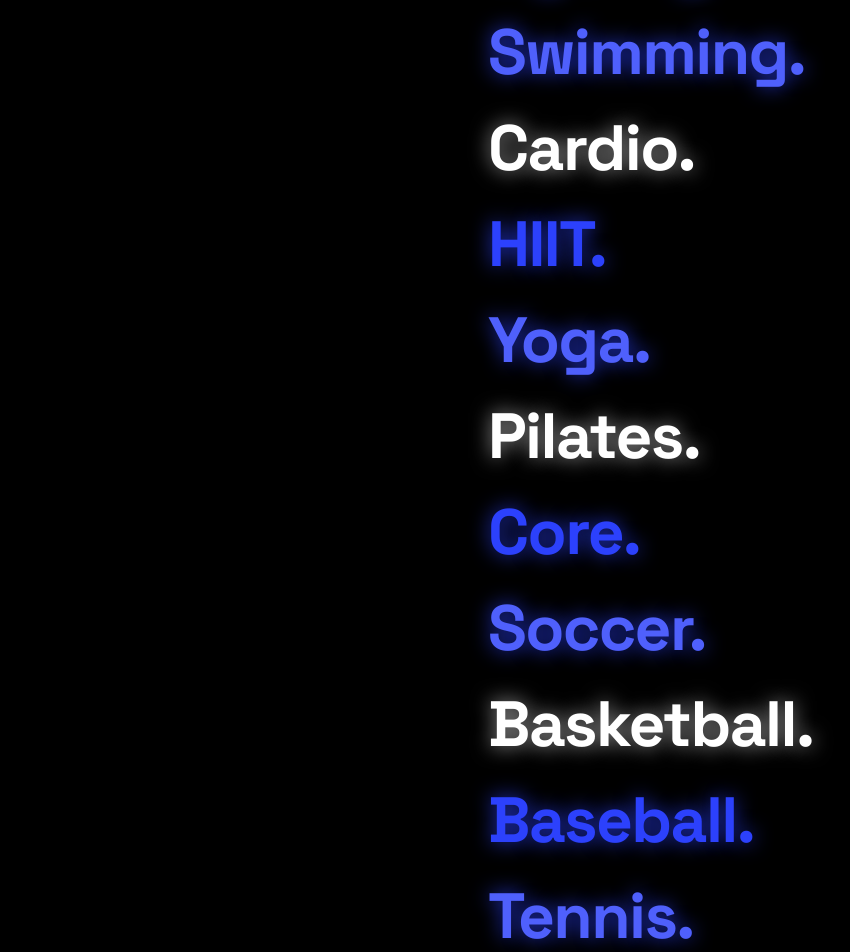
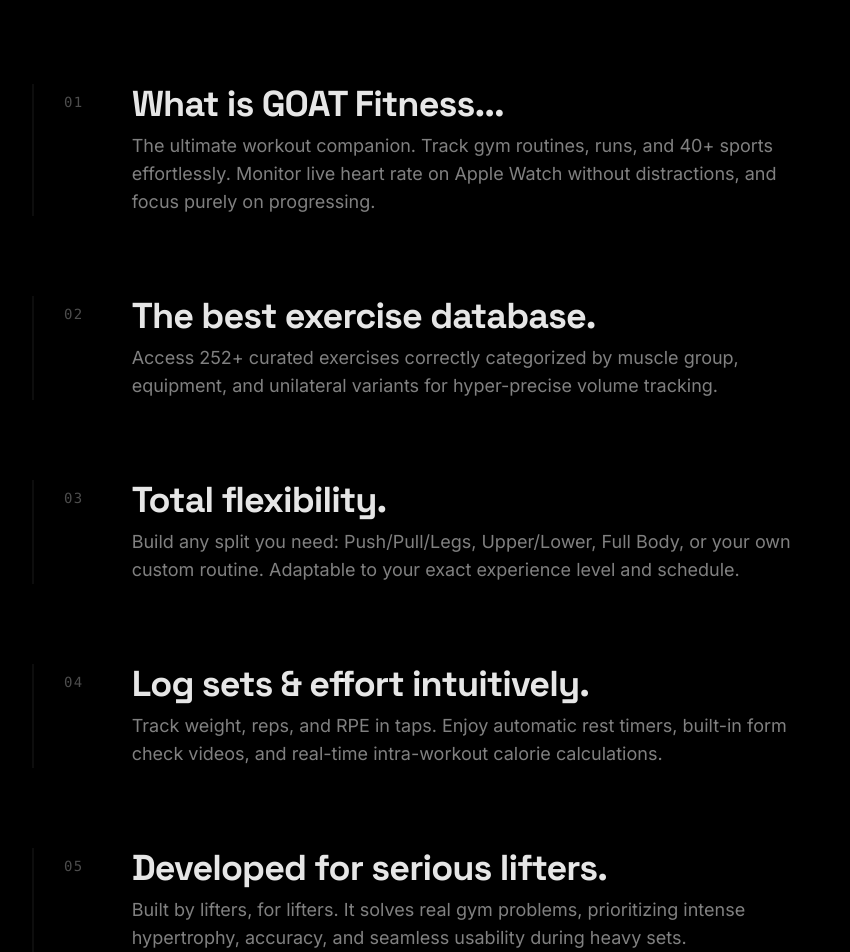
Before and after one commit to danielgardu/goatfitness, a React (Vite) app: page / in a window 1280 px wide. Shown: the part 4380-5332 px from the top of the page, without its empty margins (128-978 px from the left). Built offline with nearby package versions, Linux system fonts and the light colour scheme.

Commit message:
Version 2.2

```diff
--- a/src/components/FeatureShowcase.tsx
+++ b/src/components/FeatureShowcase.tsx
@@ -1,82 +1,84 @@
-import React, { useRef } from 'react';
-import { motion, useScroll, useTransform } from 'framer-motion';
+import React from 'react';
+import { motion } from 'framer-motion';
 
 const features = [
   {
-    title: "What is GOAT Fitness?",
-    text: "GOAT Fitness is the best iOS workout app for tracking gym routines, running, and over 40 different sports. It allows you to quickly log sets, reps, and effort levels, or use your Apple Watch to monitor live heart rate without distractions so you can focus on lifting heavy and progressing consistently.",
-    gradient: "from-[#2C41FC] to-[#1E2CB8]"
+    title: "What is GOAT Fitness...",
+    text: "The ultimate workout companion. Track gym routines, runs, and 40+ sports effortlessly. Monitor live heart rate on Apple Watch without distractions, and focus purely on progressing.",
+    color: "#2C41FC"
   },
   {
-    title: "Why does GOAT have the best exercise database?",
-    text: "We feature a meticulously curated database of over 252 exercises. Each one is categorized by muscle group and includes unilateral variants and different equipment options (dumbbells, barbells, cables). This ensures hyper-precise tracking of your training volume.",
-    gradient: "from-[#4F60FC] to-[#2C41FC]"
+    title: "The best exercise database.",
+    text: "Access 252+ curated exercises correctly categorized by muscle group, equipment, and unilateral variants for hyper-precise volume tracking.",
+    color: "#4F60FC"
   },
   {
-    title: "What routines can you follow on GOAT?",
-    text: "Flexibility is key. In GOAT you can create and follow any training split:\n\n• Push / Pull / Legs (PPL): Optimized for hypertrophy and frequency.\n• Upper / Lower: Perfect for balancing fatigue and stimulus.\n• Full Body & Bro Splits: Adaptable to any experience level and available days.",
-    gradient: "from-[#1E2CB8] to-[#111A7A]"
+    title: "Total flexibility.",
+    text: "Build any split you need: Push/Pull/Legs, Upper/Lower, Full Body, or your own custom routine. Adaptable to your exact experience level and schedule.",
+    color: "#1E2CB8"
   },
   {
-    title: "How do I track my sets, reps, and effort?",
-    text: "GOAT features an intuitive interface where with just a couple of taps you can log weight, reps, and RPE (Rate of Perceived Exertion) from 1 to 10. Plus, it integrates an automatic rest timer, YouTube embeds for form checks, and intra-workout calorie calculations, giving you total control over your progress.",
-    gradient: "from-[#2C41FC] to-[#1E2CB8]"
+    title: "Log sets & effort intuitively.",
+    text: "Track weight, reps, and RPE in taps. Enjoy automatic rest timers, built-in form check videos, and real-time intra-workout calorie calculations.",
+    color: "#2C41FC"
   },
   {
-    title: "Developed for those who train seriously",
-    text: "Built by an iOS developer who trains consistently. GOAT isn't just another generic tracker; it's a tool created to solve the real problems we face in the gym, prioritizing serious hypertrophy and ease of use during heavy sets.",
-    gradient: "from-[#4F60FC] to-[#2C41FC]"
+    title: "Developed for serious lifters.",
+    text: "Built by lifters, for lifters. It solves real gym problems, prioritizing intense hypertrophy, accuracy, and seamless usability during heavy sets.",
+    color: "#4F60FC"
   },
   {
-    title: "GOAT Fitness and the Apple Watch",
-    text: "GOAT Fitness features profound Apple Watch integration. Experience Apple Watch mirror mode to seamlessly control your iPhone workouts from your wrist. It continuously tracks your live heart rate, burns active calories, and automatically logs thousands of data points to Apple Health for complete ecosystem harmony.",
-    gradient: "from-[#2C41FC] to-[#4F60FC]"
+    title: "Seamless ecosystem.",
+    text: "Deep Apple Watch integration. Control iPhone workouts from your wrist, view live heart rate, and automatically sync all active data with Apple Health.",
+    color: "#2C41FC"
   }
 ];
 
 const FeatureShowcase: React.FC = () => {
-  const targetRef = useRef<HTMLDivElement | null>(null);
+  return (
+    <section className="relative w-full max-w-4xl mx-auto py-16 flex flex-col gap-12 md:gap-20 bg-black">
+      {features.map((feature, idx) => (
+        <motion.div
+          key={idx}
+          initial={{ opacity: 0, y: 30 }}
+          whileInView={{ opacity: 1, y: 0 }}
+          viewport={{ once: true, margin: "-15%" }}
+          transition={{ duration: 0.7, delay: idx * 0.1, ease: [0.21, 0.47, 0.32, 0.98] }}
+          className="flex flex-col md:flex-row gap-4 md:gap-12 items-start relative group cursor-default"
+        >
+          {/* Subtle glowing line on the left that illuminates on hover */}
+          <div className="absolute -left-4 md:-left-8 top-0 bottom-0 w-[2px] bg-white/5 group-hover:bg-white/20 transition-colors duration-500 overflow-hidden">
+            <motion.div
+              className="w-full h-1/3 opacity-0 group-hover:opacity-100 transition-opacity duration-500"
+              style={{ background: `linear-gradient(to bottom, transparent, ${feature.color}, transparent)` }}
+              animate={{ y: ["-100%", "300%"] }}
+              transition={{ repeat: Infinity, duration: 2, ease: "linear" }}
+            />
+          </div>
 
-  // Create a scroll trigger for this specific container
-  const { scrollYProgress } = useScroll({
-    target: targetRef,
-  });
+          {/* Minimalist Index */}
+          <div
+            className="font-mono text-xs md:text-sm tracking-widest text-white/30 group-hover:text-white/80 transition-colors duration-500 pt-2"
+          >
+            {String(idx + 1).padStart(2, '0')}
+          </div>
 
-  // Map vertical scroll progress to horizontal translation
-  // We use calc to ensure the last card is always visible regardless of screen size.
-  // Framer Motion can interpolate between identical string structures.
-  const x = useTransform(scrollYProgress, [0, 1], ["calc(0% + 0vw)", "calc(-100% + 100vw)"]);
-
-  return (
-    <section ref={targetRef} className="relative h-[250vh] bg-black">
-      <div className="sticky top-0 flex h-screen items-center overflow-hidden">
-
-        {/* Track that moves horizontally */}
-        <motion.div style={{ x }} className="flex gap-6 md:gap-12 px-6 md:px-12 w-max">
-          {features.map((feature, idx) => (
-            <div
-              key={idx}
-              className="w-[75vw] md:w-[40vw] lg:w-[30vw] min-h-[55vh] md:min-h-[65vh] flex flex-col justify-center bg-white/5 border border-white/10 rounded-[2.5rem] p-8 md:p-12 hover:border-white/20 hover:bg-white/10 transition-all duration-500 backdrop-blur-md relative overflow-hidden group"
-              style={{ flexShrink: 0 }}
+          <div className="flex flex-col gap-2 relative">
+            <h3
+              className="text-2xl md:text-4xl font-bold tracking-tight text-white/90 group-hover:text-white transition-all duration-300"
+              style={{
+                fontFamily: 'Space Grotesk, sans-serif',
+                textShadow: '0 0 0px transparent'
+              }}
             >
-              {/* Background ambient glows */}
-              <div className={`absolute top-0 right-0 w-64 h-64 bg-gradient-to-br ${feature.gradient} opacity-20 blur-[100px] rounded-full group-hover:opacity-40 transition-opacity duration-700`} />
-              <div className={`absolute bottom-0 left-0 w-64 h-64 bg-gradient-to-br ${feature.gradient} opacity-20 blur-[120px] rounded-full group-hover:opacity-40 transition-opacity duration-700`} />
-
-              <h2 className="text-3xl md:text-5xl font-bold text-white mb-6 md:mb-8 tracking-tight relative z-10" style={{ fontFamily: 'Space Grotesk, sans-serif' }}>
-                {feature.title}
-              </h2>
-              <div className="text-lg md:text-xl text-white/80 leading-relaxed whitespace-pre-wrap relative z-10">
-                {feature.text}
-              </div>
-            </div>
-          ))}
+              {feature.title}
+            </h3>
+            <p className="text-base md:text-lg text-white/50 leading-relaxed max-w-2xl group-hover:text-white/80 transition-colors duration-500 font-light">
+              {feature.text}
+            </p>
+          </div>
         </motion.div>
-
-        {/* Fade edges to smooth out the entry/exit */}
-        <div className="absolute top-0 left-0 w-12 h-full bg-gradient-to-r from-black to-transparent pointer-events-none z-20" />
-        <div className="absolute top-0 right-0 w-12 h-full bg-gradient-to-l from-black to-transparent pointer-events-none z-20" />
-      </div>
+      ))}
     </section>
   );
 };
--- a/src/components/SEOContent.tsx
+++ b/src/components/SEOContent.tsx
@@ -11,14 +11,14 @@
   return (
     <section className="relative z-40 bg-black text-white py-20 px-6 md:px-12 w-full max-w-5xl mx-auto flex flex-col gap-16 font-sans">
 
-      {/* Horizontal Scroll Feature Showcase */}
-      <div className="w-screen relative left-[50%] right-[50%] -ml-[50vw] -mr-[50vw]">
-        <FeatureShowcase />
+      {/* ULTRA WOW Apple Watch & Activities Scroller */}
+      <div className="w-full -mx-6 md:-mx-12 px-6 md:px-12 bg-black/50 mb-12">
+        <ActivityScroller />
       </div>
 
-      {/* ULTRA WOW Apple Watch & Activities Scroller */}
-      <div className="w-full -mx-6 md:-mx-12 px-6 md:px-12 bg-black/50">
-        <ActivityScroller />
+      {/* Vertical Minimalist Feature Showcase */}
+      <div className="w-full">
+        <FeatureShowcase />
       </div>
 
       {/* Shimmer FAQ Section */}
```
